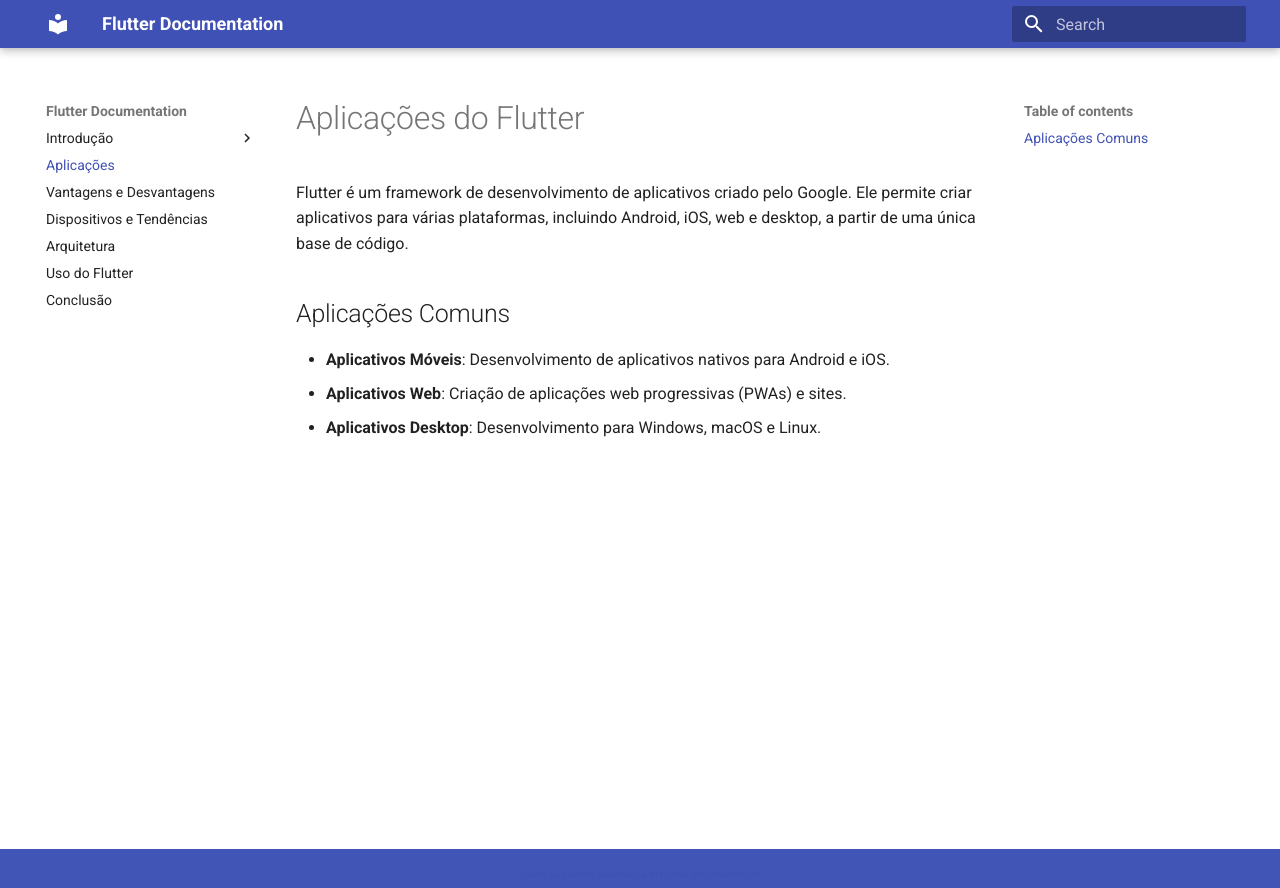
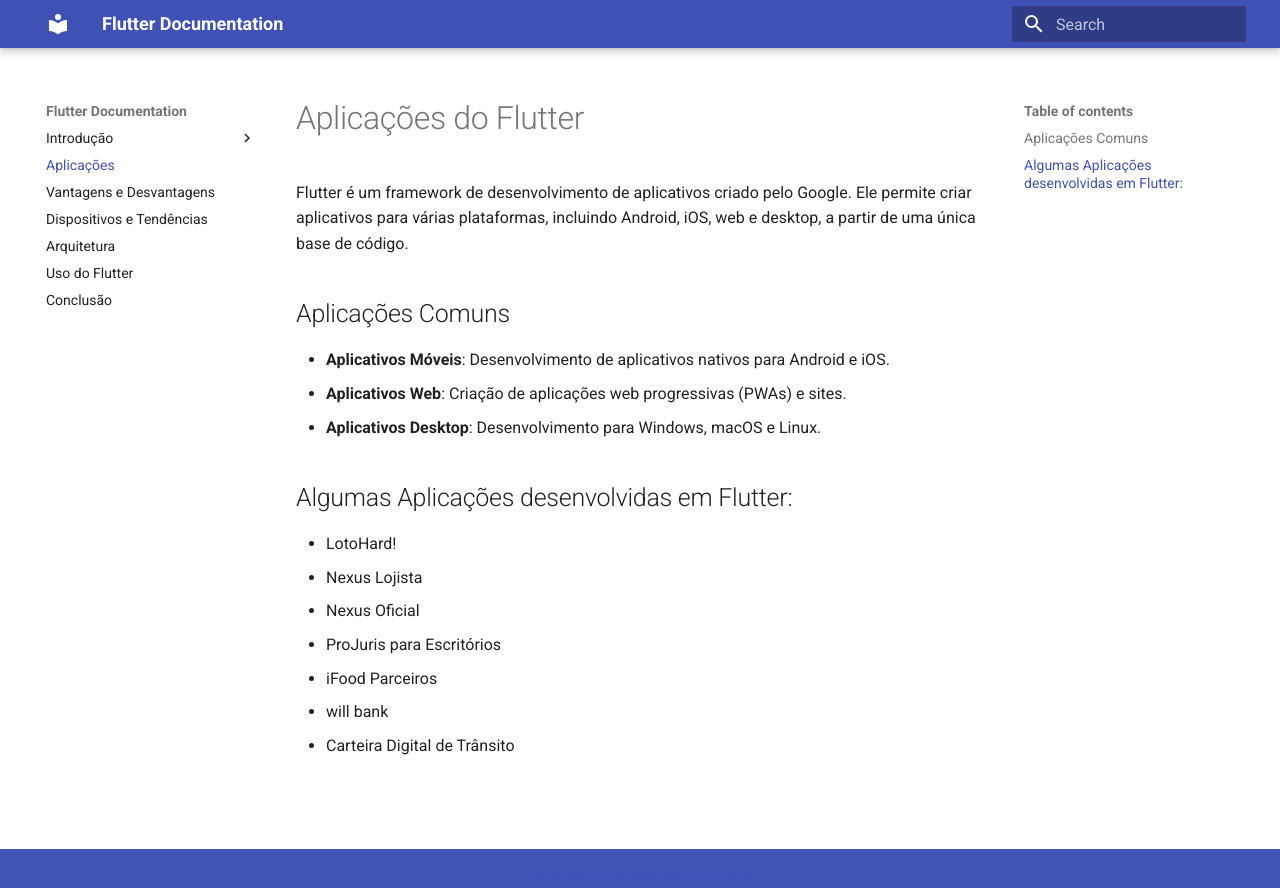
Before and after one commit to atacus/flutter-docs, an MkDocs documentation site: the page built from docs/aplicacoes.md, in a window 1280 px wide. Shown: the top 888 px of the page. Built offline with MkDocs 1.6.1 and Material for MkDocs 9.7.7, drawn with Linux system fonts in a browser that asks for light colours.

Commit message:
add aplicacoes

```diff
--- a/docs/aplicacoes.md
+++ b/docs/aplicacoes.md
@@ -6,3 +6,13 @@ Flutter é um framework de desenvolvimento de aplicativos criado pelo Google. El
 - **Aplicativos Móveis**: Desenvolvimento de aplicativos nativos para Android e iOS.
 - **Aplicativos Web**: Criação de aplicações web progressivas (PWAs) e sites.
 - **Aplicativos Desktop**: Desenvolvimento para Windows, macOS e Linux.
+
+## Algumas Aplicações desenvolvidas em Flutter:
+
+- LotoHard!
+- Nexus Lojista
+- Nexus Oficial
+- ProJuris para Escritórios
+- iFood Parceiros
+- will bank
+- Carteira Digital de Trânsito
```
Also changed, not shown: docs/criando_seu_primeiro_app.md (+1 -1 lines).
